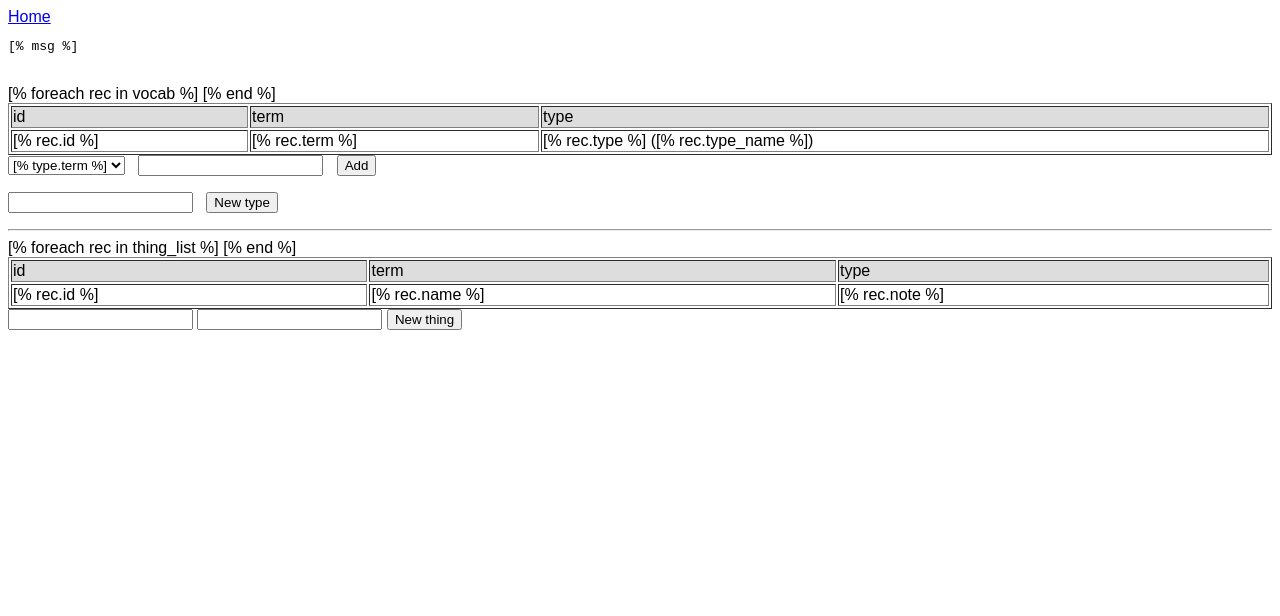
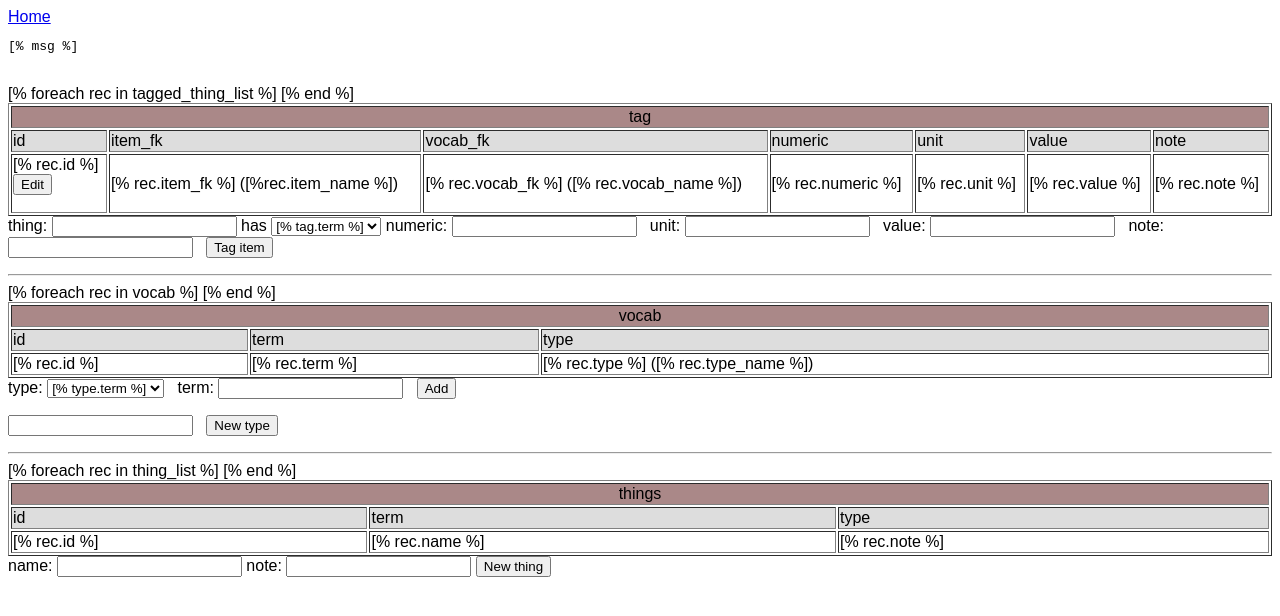
Before and after one commit to twl8n/tagging, a plain HTML site: page index.html in a window 1280 px wide. Drawn offline with Linux system fonts and the light colour scheme.

Commit message:
adding edit_tag, other code is working

```diff
--- a/index.html
+++ b/index.html
@@ -6,6 +6,53 @@
       <pre>[% msg %]</pre>
       <br>
       <table border="1" width="100%">
+        <tr><td bgcolor="#aa8888" colspan="7" align="center">tag</td></tr>
+        <tr bgcolor='#DDDDDD'>
+          <td>id</td>
+          <td>item_fk</td>
+          <td>vocab_fk</td>
+          <td>numeric</td>
+          <td>unit</td>
+          <td>value</td>
+          <td>note</td>
+        </tr>
+        [% foreach rec in tagged_thing_list %]
+        <tr>
+          <td>[% rec.id %]
+            <form action="cgi_demo_v4.pl" method="get">
+              <input type="hidden" name="id" value="[% rec.id %]">
+              <input type="submit" name="button_edit_tag" value="Edit">
+            </form>
+          </td>
+          <td>[% rec.item_fk %] ([%rec.item_name %])</td>
+          <td>[% rec.vocab_fk %] ([% rec.vocab_name %])</td>
+          <td>[% rec.numeric %]</td>
+          <td>[% rec.unit %]</td>
+          <td>[% rec.value %]</td>
+          <td>[% rec.note %]</td>
+        </tr>
+        [% end %]
+      </table>
+      <form action="cgi_demo_v4.pl" method="get">
+        thing: <input type="text" name="thing">
+        has <select name="tag">
+          [% foreach tag in tag_id_list %]
+          <option value="[% tag.id %]">[% tag.term %]</option>
+          [% end %]
+        </select>
+        numeric: <input type="text" name="numeric">
+        &nbsp;
+        unit: <input type="text" name="unit">
+        &nbsp;
+        value: <input type="text" name="value">
+        &nbsp;
+        note: <input type="text" name="note">
+        &nbsp;
+        <input type="submit" name="button_tag_add" value="Tag item">
+      </form>
+      <hr>
+      <table border="1" width="100%">
+        <tr><td bgcolor="#aa8888" colspan="3" align="center">vocab</td></tr>
         <tr bgcolor='#DDDDDD'>
           <td>id</td><td>term</td><td>type</td>
         </tr>
@@ -16,13 +63,13 @@
         [% end %]
       </table>
       <form action="cgi_demo_v4.pl" method="get">
-        <select name="type">
+        type: <select name="type">
         [% foreach type in type_list %]
         <option value="[% type.id %]">[% type.term %]</option>
         [% end %]
         </select>
         &nbsp;
-        <input type="text" name="term">
+        term: <input type="text" name="term">
         &nbsp;
         <input type="submit" name="button_vocab_add" value="Add">
       </form>
@@ -31,6 +78,7 @@
       </form>
       <hr>
       <table border="1" width="100%">
+        <tr><td bgcolor="#aa8888" colspan="3" align="center">things</td></tr>
         <tr bgcolor='#DDDDDD'>
           <td>id</td><td>term</td><td>type</td>
         </tr>
@@ -41,7 +89,7 @@
         [% end %]
       </table>
       <form action="cgi_demo_v4.pl" method="get">
-        <input type="text" name="name"> <input type="text" name="note"> <input type="submit" name="button_new_thing" value="New thing">
+        name: <input type="text" name="name"> note: <input type="text" name="note"> <input type="submit" name="button_new_thing" value="New thing">
       </form>
     </div>
   </body>
```
Also changed, not shown: edit_tag.html (added, +27 -0 lines), demo.txt, 3 other files.
